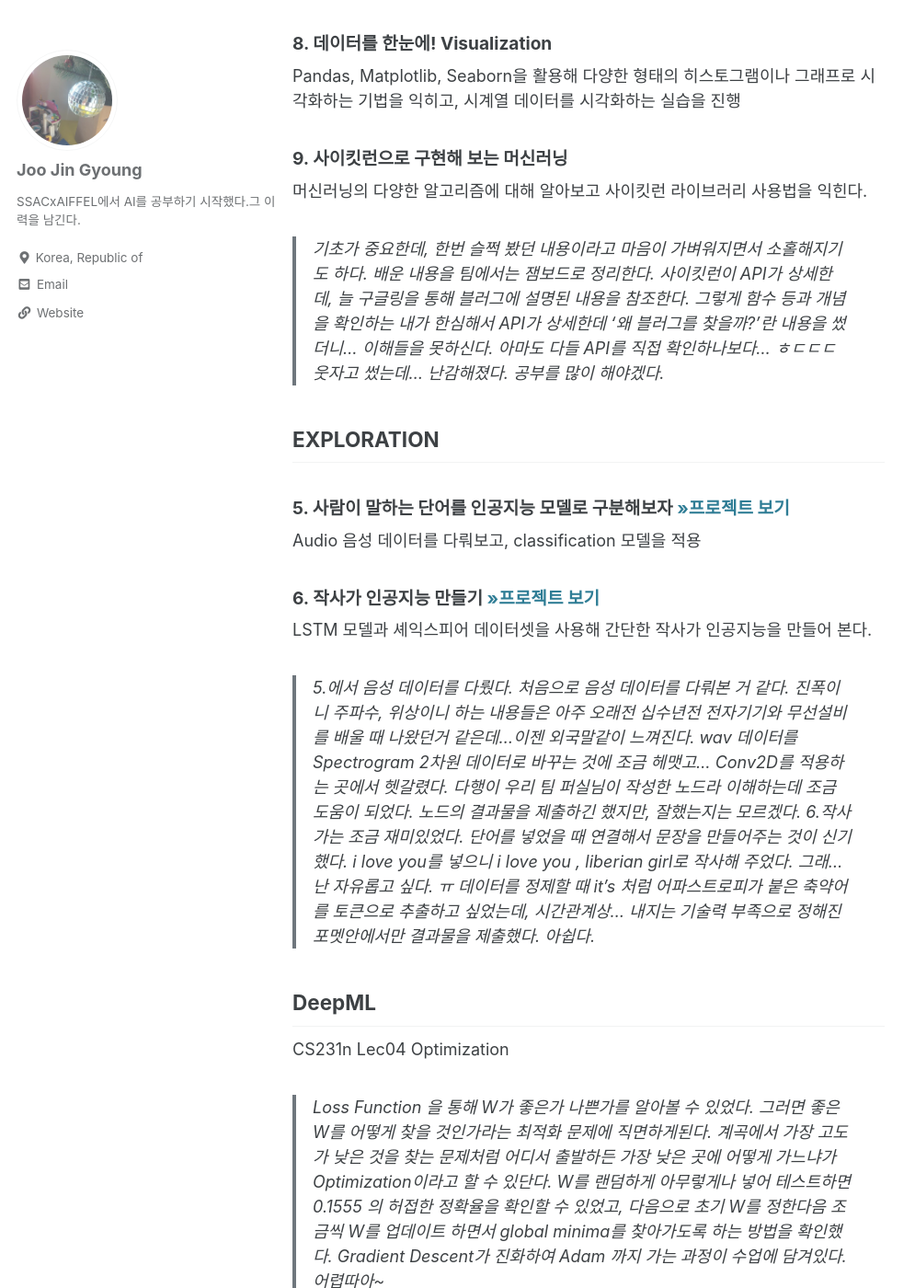
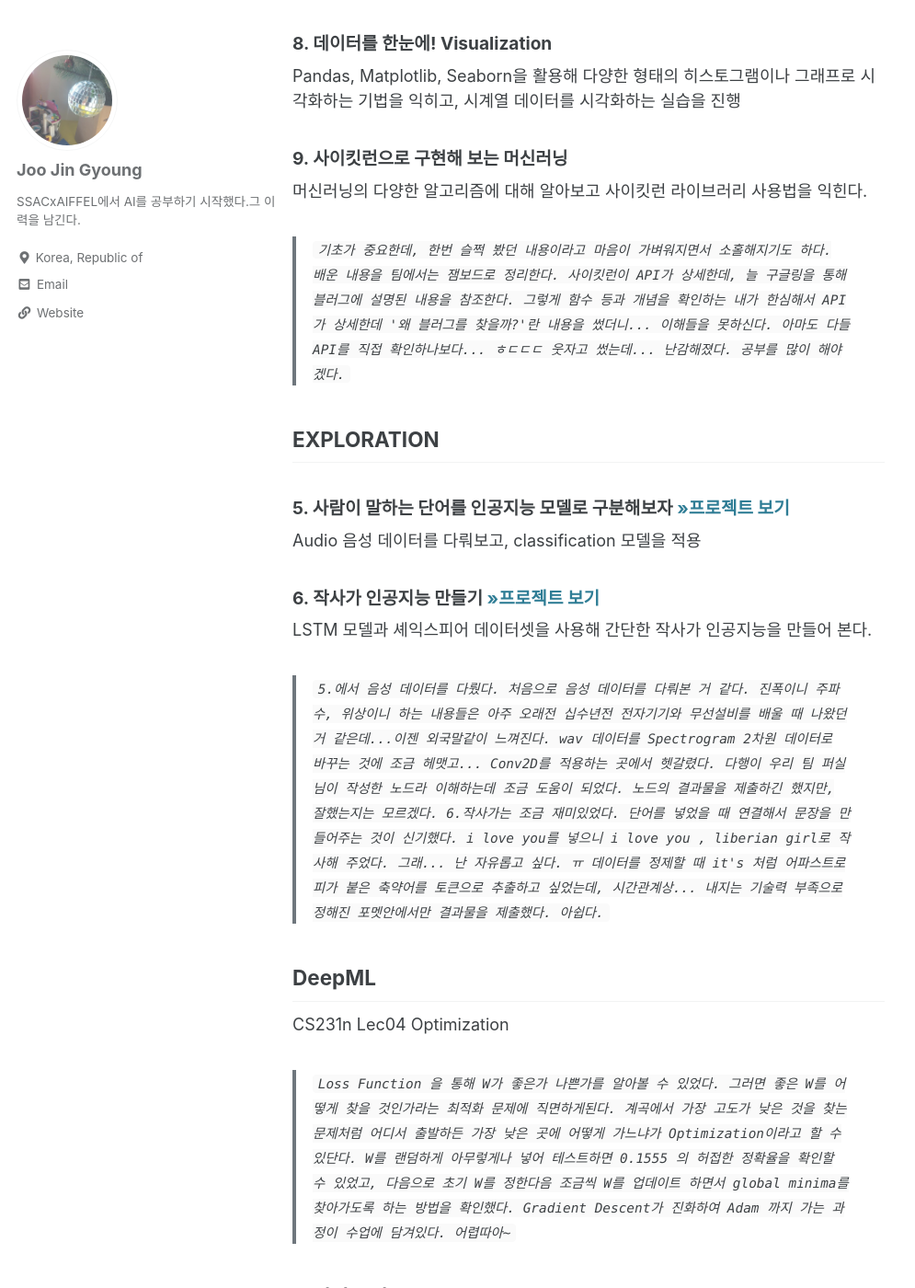
Before and after one commit to adele2020/adele2020.github.io, a Jekyll site: the page built from _posts/2021-01-18-report-week3.md, in a window 1280 px wide and 1400 px high, scrolled down 319 px. Shown: the whole window at 92% size, without its empty margins (0-995 px from the left). Built offline with Jekyll 4.4.1, drawn with Linux system fonts in a browser that asks for light colours; cached includes are drawn as plain includes; comment, search, counter and statistics services are not loaded; some of the changed text lies outside the part shown.

Commit message:
포멧수정

```diff
--- a/_posts/2021-01-18-report-week3.md
+++ b/_posts/2021-01-18-report-week3.md
@@ -17,40 +17,40 @@ process와 thread, 파일시스템을 중심으로 운영체제의 특성을 파
 Pandas, Matplotlib, Seaborn을 활용해 다양한 형태의 히스토그램이나 그래프로 시각화하는 기법을 익히고, 시계열 데이터를 시각화하는 실습을 진행
 #### 9. 사이킷런으로 구현해 보는 머신러닝
 머신러닝의 다양한 알고리즘에 대해 알아보고 사이킷런 라이브러리 사용법을 익힌다.
->기초가 중요한데, 한번 슬쩍 봤던 내용이라고 마음이 가벼워지면서 소홀해지기도 하다.
+>`기초가 중요한데, 한번 슬쩍 봤던 내용이라고 마음이 가벼워지면서 소홀해지기도 하다.
  배운 내용을 팀에서는 잼보드로 정리한다. 사이킷런이 API가 상세한데, 늘 구글링을 통해 블러그에 설명된 내용을 참조한다.
  그렇게 함수 등과 개념을 확인하는 내가 한심해서 API가 상세한데 '왜 블러그를 찾을까?'란 내용을 썼더니... 이해들을 못하신다.
- 아마도 다들 API를 직접 확인하나보다... ㅎㄷㄷㄷ 웃자고 썼는데... 난감해졌다. 공부를 많이 해야겠다.
+ 아마도 다들 API를 직접 확인하나보다... ㅎㄷㄷㄷ 웃자고 썼는데... 난감해졌다. 공부를 많이 해야겠다.`
 
 ## EXPLORATION
 #### 5. 사람이 말하는 단어를 인공지능 모델로 구분해보자 [>>프로젝트 보기](https://github.com/adele2020/ssacxaiffel/blob/main/%5BE5%5D_Spectrogram_classification.ipynb)
 Audio 음성 데이터를 다뤄보고, classification 모델을 적용
 #### 6. 작사가 인공지능 만들기 [>>프로젝트 보기](https://github.com/adele2020/ssacxaiffel/blob/main/%5BE6%5D_Create_a_great_lyricist.ipynb)
 LSTM 모델과 셰익스피어 데이터셋을 사용해 간단한 작사가 인공지능을 만들어 본다.
->5.에서 음성 데이터를 다뤘다. 처음으로 음성 데이터를 다뤄본 거 같다. 진폭이니 주파수, 위상이니 하는 내용들은
+>`5.에서 음성 데이터를 다뤘다. 처음으로 음성 데이터를 다뤄본 거 같다. 진폭이니 주파수, 위상이니 하는 내용들은
 아주 오래전 십수년전 전자기기와 무선설비를 배울 때 나왔던거 같은데...이젠 외국말같이 느껴진다.
 wav 데이터를 Spectrogram 2차원 데이터로 바꾸는 것에 조금 헤맷고... Conv2D를 적용하는 곳에서 헷갈렸다.
 다행이 우리 팀 퍼실님이 작성한 노드라 이해하는데 조금 도움이 되었다. 노드의 결과물을 제출하긴 했지만, 잘했는지는 모르겠다.
 6.작사가는 조금 재미있었다. 단어를 넣었을 때 연결해서 문장을 만들어주는 것이 신기했다.
 i love you를 넣으니 i love you , liberian girl로 작사해 주었다. 그래... 난 자유롭고 싶다. ㅠ
 데이터를 정제할 때 it's 처럼 어파스트로피가 붙은 축약어를 토큰으로 추출하고 싶었는데, 시간관계상... 내지는 기술력 부족으로
-정해진 포멧안에서만 결과물을 제출했다. 아쉽다.
+정해진 포멧안에서만 결과물을 제출했다. 아쉽다.`
 
 ## DeepML
 CS231n Lec04 Optimization
-> Loss Function 을 통해 W가 좋은가 나쁜가를 알아볼 수 있었다. 그러면 좋은 W를 어떻게 찾을 것인가라는 최적화 문제에 직면하게된다.
+> `Loss Function 을 통해 W가 좋은가 나쁜가를 알아볼 수 있었다. 그러면 좋은 W를 어떻게 찾을 것인가라는 최적화 문제에 직면하게된다.
 계곡에서 가장 고도가 낮은 것을 찾는 문제처럼 어디서 출발하든 가장 낮은 곳에 어떻게 가느냐가 Optimization이라고 할 수 있단다.
 W를 랜덤하게 아무렇게나 넣어 테스트하면 0.1555 의 허접한 정확율을 확인할 수 있었고,
 다음으로 초기 W를 정한다음 조금씩 W를 업데이트 하면서 global minima를 찾아가도록 하는 방법을 확인했다.
 Gradient Descent가 진화하여 Adam 까지 가는 과정이 수업에 담겨있다.
-어렵따아~
+어렵따아~`
 
 ## 코딩마스터
 7장 배열
->for 문이 여러 개가 되면 더러워 진다. 어느 님의 왈 '더러운 for 문'..ㅎㄷㄷㄷ
+>`for 문이 여러 개가 되면 더러워 진다. 어느 님의 왈 '더러운 for 문'..ㅎㄷㄷㄷ`
 
 ## Writing
->이 시간에 한 주를 마무리하는 글을 써야 하는데, 마무리 하지 못한 노드를 정리하고, 쪼금 휴식을 취했다.;;
+>`이 시간에 한 주를 마무리하는 글을 써야 하는데, 마무리 하지 못한 노드를 정리하고, 쪼금 휴식을 취했다.;;`
 
 ## 일주일 간의 느낀점
 많은 것을 배우고 있다. 기초를 다지고 있지만, 다 내 것이 된건 아니다. 이번주는 좀 바쁜거 같다.
```
Also changed, not shown: _posts/2021-01-08-report-week1.md (+7 -7 lines), _posts/2021-01-15-report-week2.md (+1 -1 lines), _posts/2021-01-29-report-week4.md (+6 -6 lines).
